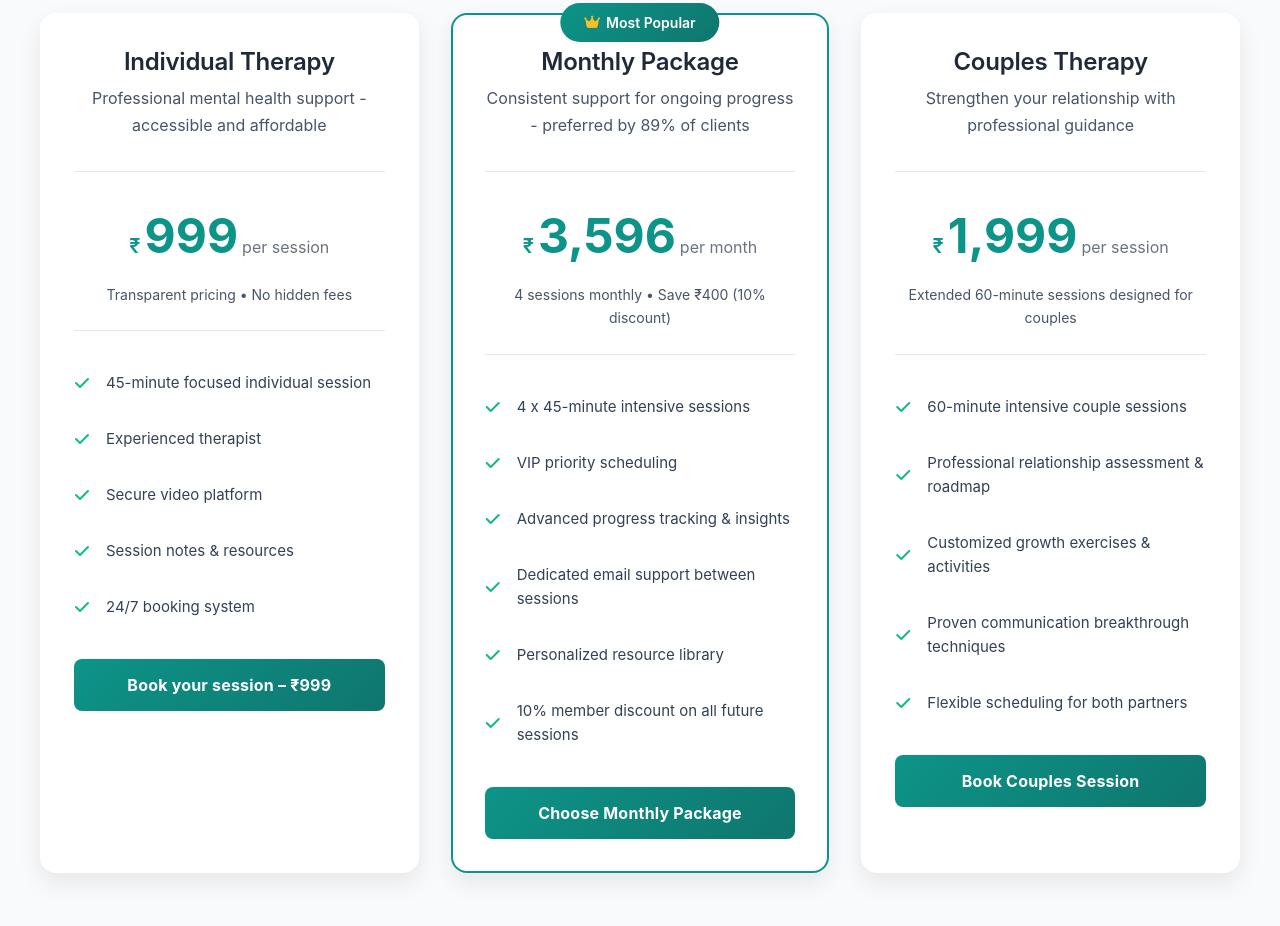
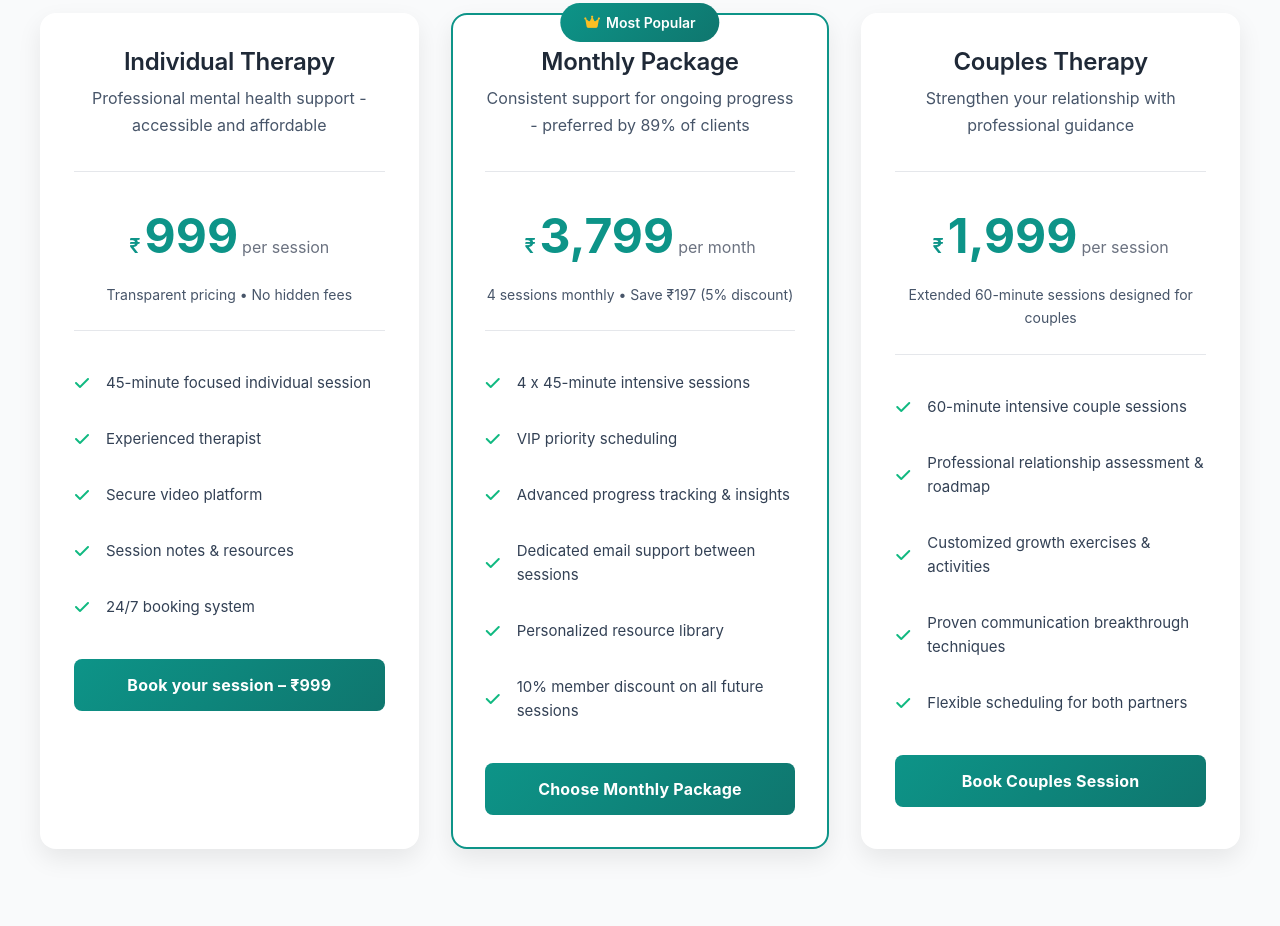
Before and after one commit to Abhinav-Alexander/TC_Website, a website: page src/pricing.html in a window 1280 px wide. Shown: the part 1373-2299 px from the top of the page. Drawn offline with Linux system fonts and the light colour scheme.

Commit message:
monthly pricing update

```diff
--- a/src/pricing.html
+++ b/src/pricing.html
@@ -341,10 +341,10 @@ height="0" width="0" style="display:none;visibility:hidden"></iframe></noscript>
                 <div class="price-section">
                     <div class="price-main">
                         <span class="currency">₹</span>
-                        <span class="amount">3,596</span>
+                        <span class="amount">3,799</span>
                         <span class="period">per month</span>
                     </div>
-                    <div class="price-note">4 sessions monthly • Save ₹400 (10% discount)</div>
+                    <div class="price-note">4 sessions monthly • Save ₹197 (5% discount)</div>
                 </div>
                 <div class="features-list">
                     <div class="feature-item">
```
